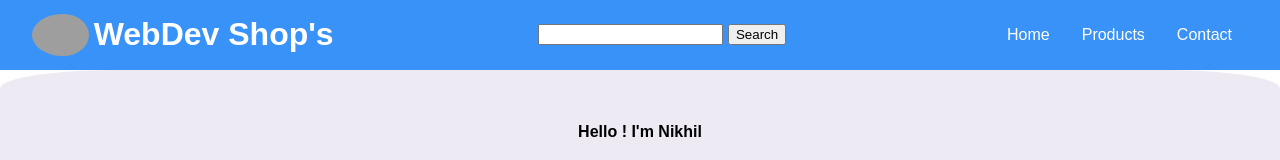
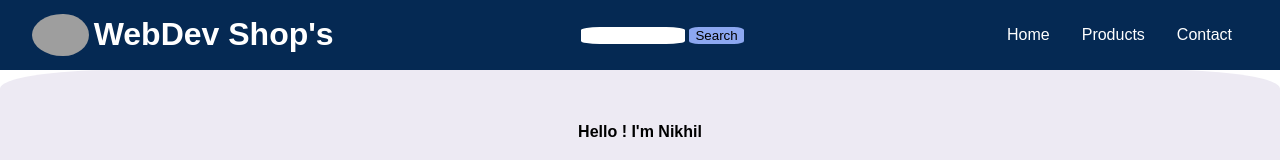
Before and after one commit to nikhil00004/first, a plain HTML site: page index.html in a window 1280 px wide. Shown: the top 160 px of the page. Drawn offline with Linux system fonts and the light colour scheme; grey boxes are pictures that could not be loaded.

Commit message:
Update index.css

```diff
--- a/index.css
+++ b/index.css
@@ -7,7 +7,7 @@ body {
   }
 
   .header {
-    background-color: #3992f8;
+    background-color: #052953;
     color: #fff;
     padding: 1rem 2rem;
     display: flex;
@@ -121,3 +121,19 @@ body {
 h5{
   color: #555;
 }
+
+input{
+  width: 100px;
+  color: #555;
+  border-radius: 18%;
+  border-width: 0ch;
+  border: none;
+  justify-content: centers;
+}
+
+button{
+  background-color: #8ca7f1;
+  border-radius: 18%;
+  border-width: 0cap;
+  justify-content: center;
+}
```
